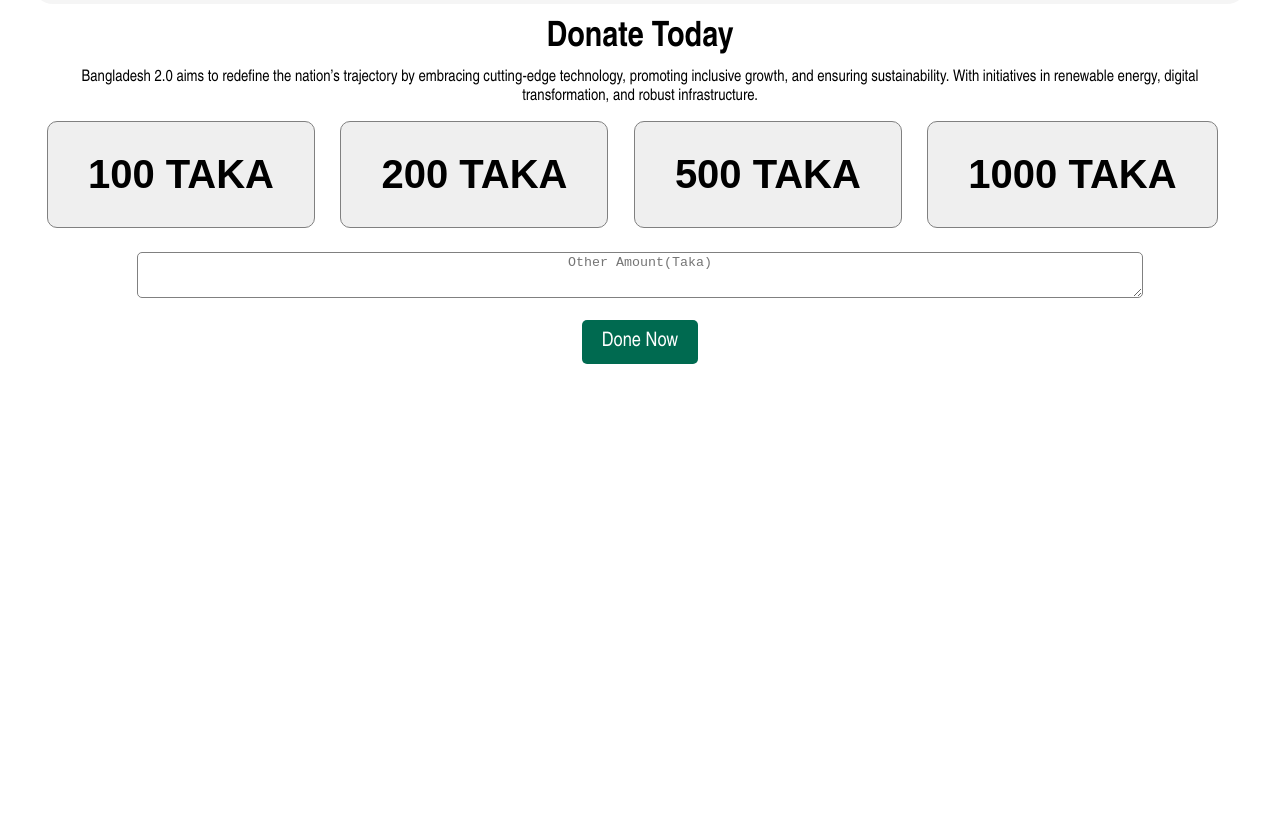
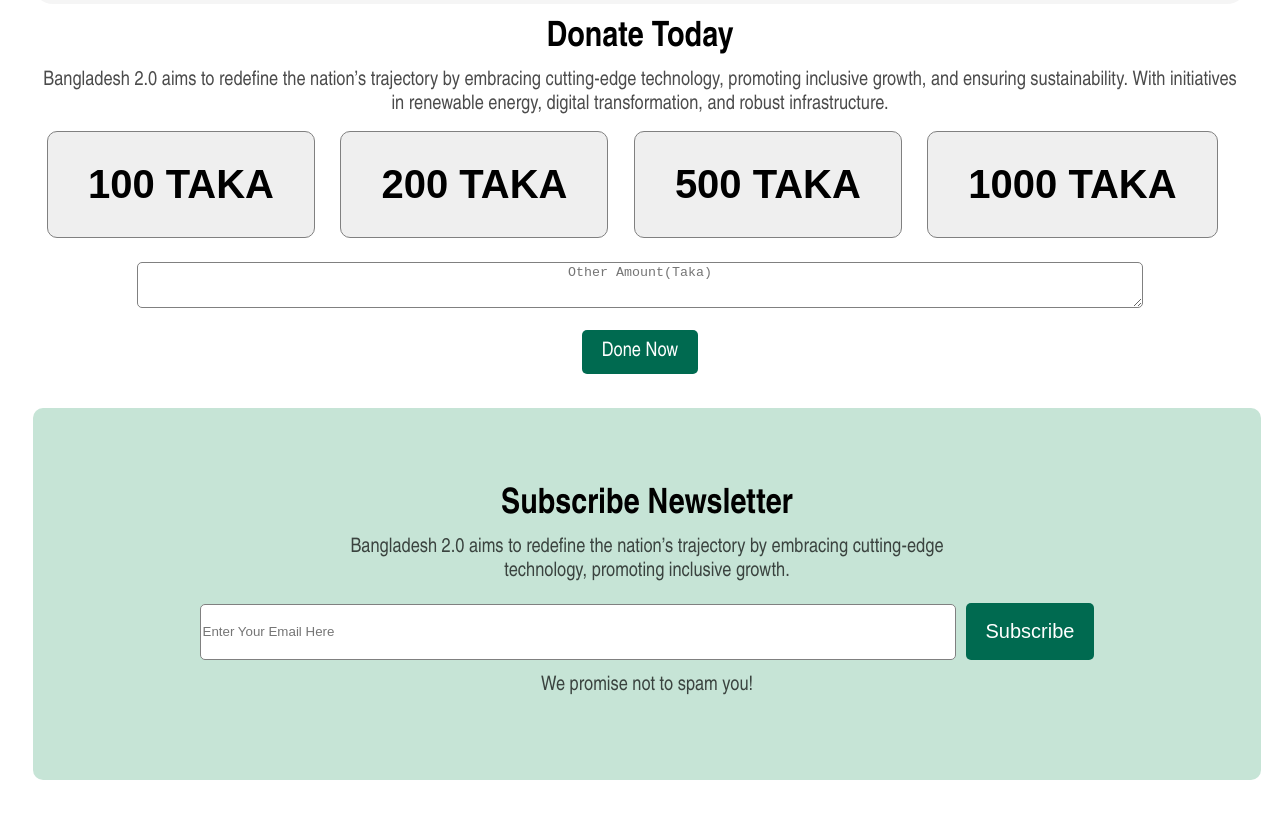
Before and after one commit to bisnuroy10/Assignment-1, a plain HTML site: page index.html in a window 1280 px wide. Shown: the part 3044-3863 px from the top of the page. Before the commit the page ends 3464 px from the top, so only its background shows below. Drawn offline with Linux system fonts and the light colour scheme.

Commit message:
I have completed main section

```diff
--- a/index.html
+++ b/index.html
@@ -5,7 +5,7 @@
   <meta name="viewport" content="width=device-width, initial-scale=1.0">
   <title>My first assignment</title>
   <!-- Here is the Css stylesheet -->
-   <link rel="stylesheet" href="style.css">
+   <link rel="stylesheet" href="./style.css">
 
 </head>
 <body class="body">
@@ -33,22 +33,22 @@
         </div>
       <div class="card_container">
         <div class="card1">
-            <img class="cimg" src="/assets/card-icon.png" alt="Batti">
+            <img class="cimg" src="./assets/card-icon.png" alt="Batti">
             <h3>Innovation</h3>
             <p class="dcek">Innovation is the process of turning <br> an idea into a solution that creates value <br> for customers.</p>
           </div>
           <div class="card2">
-            <img class="cimg" src="/assets/card-icon.png" alt="Batti">
+            <img class="cimg" src="./assets/card-icon.png" alt="Batti">
             <h3>Sustainability</h3>
             <p class="dcek">Innovation is the process of turning <br> an idea into a solution that creates value <br> for customers.</p>
           </div>
           <div class="card3">
-            <img class="cimg" src="/assets/card-icon.png" alt="Batti">
+            <img class="cimg" src="./assets/card-icon.png" alt="Batti">
             <h3>Infrastructure</h3>
             <p class="dcek">Innovation is the process of turning <br> an idea into a solution that creates value <br> for customers.</p>
           </div>
           <div class="card4">
-            <img class="cimg" src="/assets/card-icon.png" alt="Batti">
+            <img class="cimg" src="./assets/card-icon.png" alt="Batti">
             <h3>Empowerment</h3>
             <p class="dcek">Innovation is the process of turning <br> an idea into a solution that creates value <br> for customers.</p>
           </div>
@@ -60,19 +60,19 @@
       </div>
       <div class="container_vision">
         <div class="card2_vission">
-          <img src="/assets/card-icon.png" alt="jibon ses">
+          <img src="./assets/card-icon.png" alt="jibon ses">
           <h4 class="tvision">Digital Transformation</h4>
           <p>Digital transformation is the process of using <br>digital technologies to change a business's <br>processes, culture.</p>
           <button class="btn_vision">Learn More</button>
         </div>
         <div class="card3_vission">
-          <img src="/assets/card-icon.png" alt="jibon ses">
+          <img src="./assets/card-icon.png" alt="jibon ses">
           <h4 class="tvision">Green Energy</h4>
           <p>Digital transformation is the process of using <br>digital technologies to change a business's <br>processes, culture.</p>
           <button class="btn_vision">Learn More</button>
         </div>
         <div class="card4_vission">
-          <img src="/assets/card-icon.png" alt="jibon ses">
+          <img src="./assets/card-icon.png" alt="jibon ses">
           <h4 class="tvision">Modern Infrastructure</h4>
           <p>Digital transformation is the process of using <br>digital technologies to change a business's <br>processes, culture.</p>
           <button class="btn_vision">Learn More</button>
@@ -147,7 +147,7 @@
         </div>
         <div class="right_news">
           <h3 class="rntitle">Bangladesh Launches New Satellite</h3>
-          <img src="/assets/al-jazeera.png" alt="aljazerra"> <br>
+          <img src="./assets/al-jazeera.png" alt="aljazerra"> <br>
           <span>Date: 05/01/2025</span> <span>Time: 10.25 PM</span>
           <p class="rnpara">Not until the creation and maintenance of decent conditions of life for all people are <br>recognized and accepted as a common obligation <br>of all people and all countries—not until then shall we,
             with a certain degree of justification, <br>be able to speak of humankind as civilized</p>
@@ -160,7 +160,7 @@
 
         <div class="left_news">
           <h3 class="rntitle">Bangladesh Launches New Satellite</h3>
-          <img src="/assets/al-jazeera.png" alt="aljazerra"> <br>
+          <img src="./assets/al-jazeera.png" alt="aljazerra"> <br>
           <span>Date: 05/01/2025</span> <span>Time: 10.25 PM</span>
           <p class="rnpara">Not until the creation and maintenance of decent conditions of life for all people are recognized and accepted as a common obligation of all people and all countries—not until then shall we,
             with a certain degree of justification, <br>be able to speak of humankind as civilized</p>
@@ -186,6 +186,15 @@
       <button class="done">Done Now</button>
     </div>
     </div>
+    <div class="last_section">
+      <h3 class="t_of_last">Subscribe Newsletter</h3>
+      <p class="para_of_last">Bangladesh 2.0 aims to redefine the nation’s trajectory by embracing cutting-edge <br> technology, promoting inclusive growth.</p>
+      <div class="container_of_input_button">
+        <input class="input" type="email" placeholder="Enter Your Email Here">
+        <button class="subscribe">Subscribe</button>
+      </div>
+      <p class="last">We promise not to spam you!</p>
+    </div>
 
   </main>
 
--- a/style.css
+++ b/style.css
@@ -267,9 +267,6 @@ th,td{
   border-radius: 20px;
   margin-top : 20px;
 }
-.donate_btn_container{
-
-}
 .donate_title{
   font-size : 35px;
   font-weight : bold;
@@ -277,6 +274,8 @@ th,td{
 }
 .donate_para{
   text-align: center;
+  font-size : 20px;
+  opacity : 70%;
 }
 .donate_btn1{
   padding : 30px 40px 30px 40px;
@@ -353,3 +352,55 @@ th,td{
 .bdcontainer{
   text-align: center;
 }
+/* style of last section */
+.t_of_last{
+  font-size :35px;
+  font-weight : bold;
+  text-align : center;
+
+
+}
+.para_of_last{
+  font-size : 20px;
+  opacity : 70%;
+  text-align : center;
+}
+.input{
+  height: 50px;
+  width : 750px;
+  border-radius : 5px;
+  border : 0.6px solid gray;
+}
+.subscribe{
+  padding : 17px 20px 17px 20px;
+  background-color: #006A50;
+  color : white;
+  font-size : 20px;
+  font-weight : 520;
+  border : none;
+  border-radius: 5px;
+}
+.container_of_input_button{
+  display : flex;
+  align-items: center;
+  justify-content : center;
+  margin-top : 10px;
+}
+.subscribe:hover{
+  background-color :darksalmon;
+  color : black;
+  cursor: pointer;
+}
+.last{
+  text-align: center;
+  font-size : 20px;
+  opacity : 70%;
+}
+.last_section{
+  margin-top : 20px;
+  height : 300px;
+  width : 100%;
+  background-color: #C6E4D6;
+  padding-top : 70px;
+  border-radius: 10px;
+}
```
